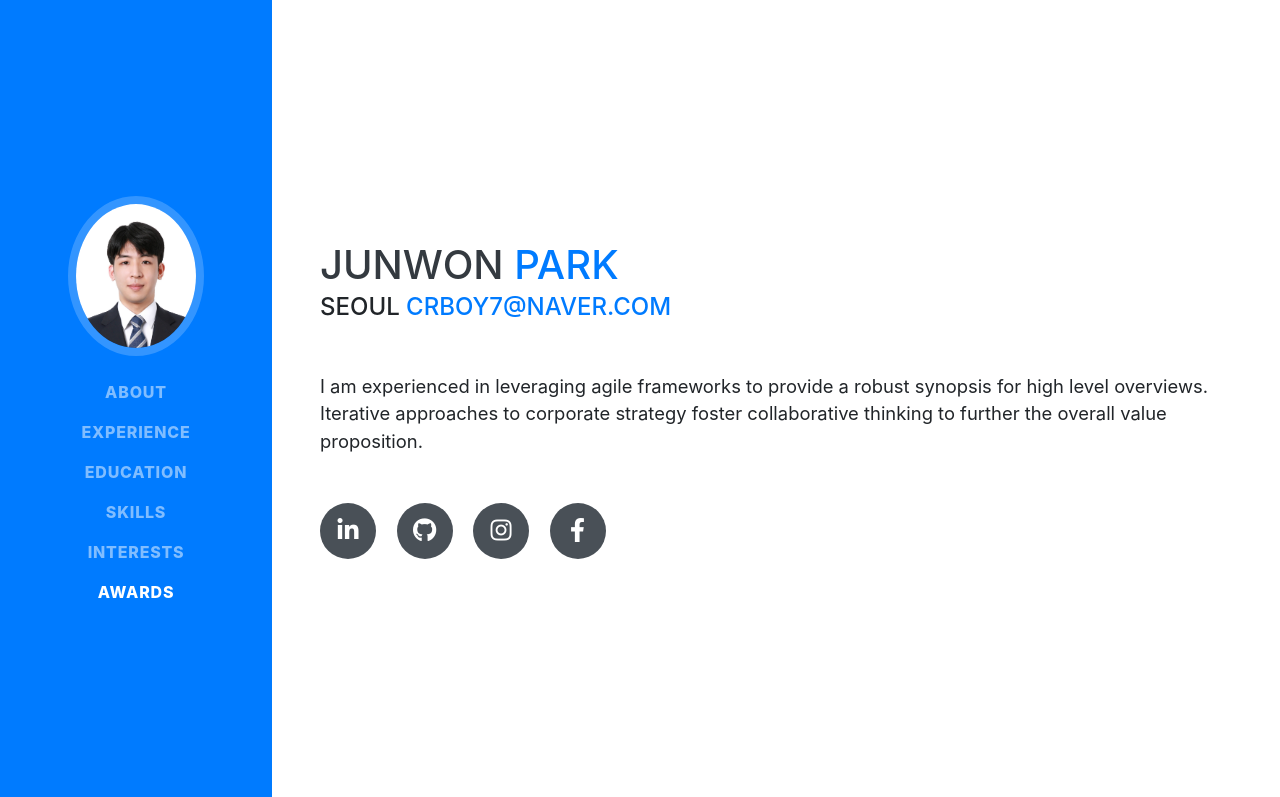
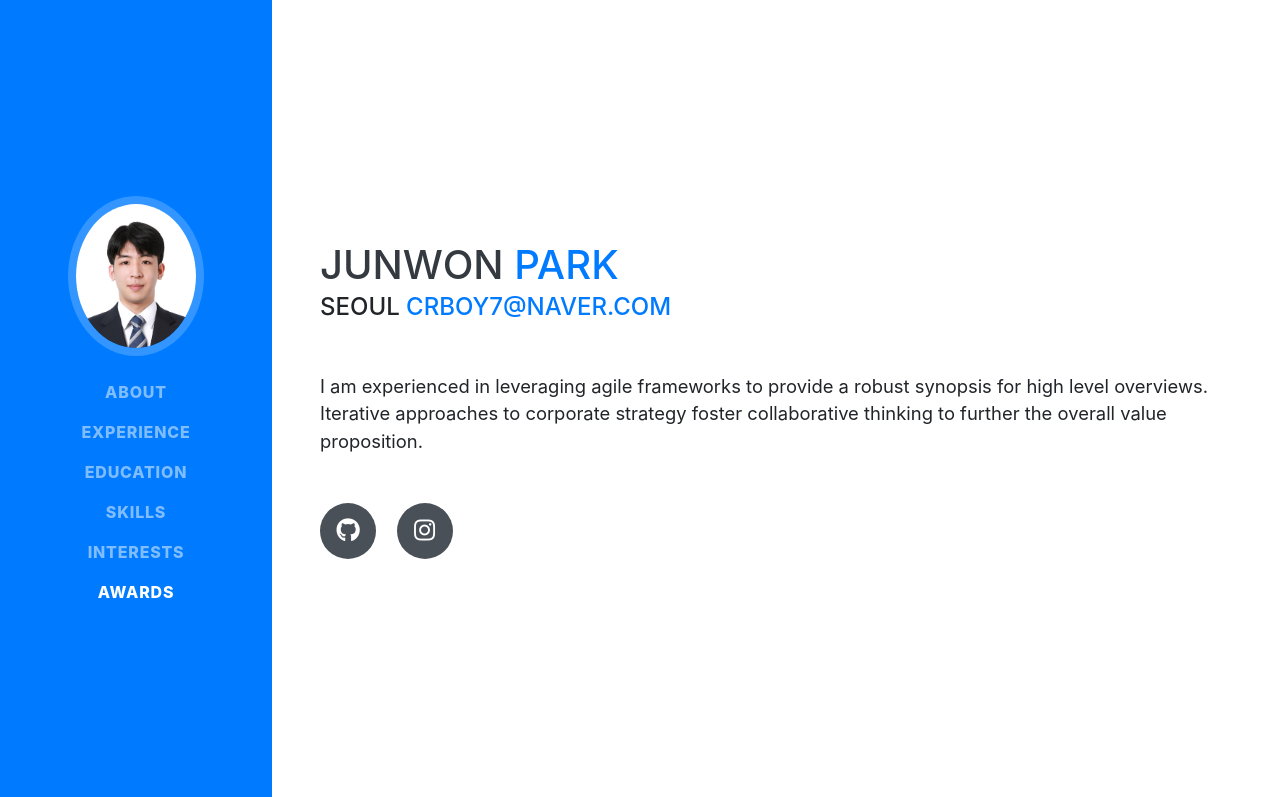
Before and after one commit to joonwonpark/joonwonpark.github.io, a website with bundled scripts: page index.html in a window 1280 px wide. Shown: the top 797 px of the page. Built offline with nearby package versions, Linux system fonts and the light colour scheme; a web font is replaced by a local one.

Commit message:
Update index.html

```diff
--- a/index.html
+++ b/index.html
@@ -71,18 +71,18 @@
         </div>
         <p class="lead mb-5">I am experienced in leveraging agile frameworks to provide a robust synopsis for high level overviews. Iterative approaches to corporate strategy foster collaborative thinking to further the overall value proposition.</p>
         <div class="social-icons">
-          <a href="#">
+          <!-- <a href="#">
             <i class="fab fa-linkedin-in"></i>
-          </a>
+          </a> -->
           <a href="https://github.com/joonwonpark" target="_blank"> <!--새창에서 열기-->
             <i class="fab fa-github"></i>
           </a>
           <a href="https://www.instagram.com/joonwon92">
             <i class="fab fa-instagram"></i>
           </a>
-          <a href="#">
+          <!-- <a href="#">
             <i class="fab fa-facebook-f"></i>
-          </a>
+          </a> -->
         </div>
       </div>
     </section>
```
